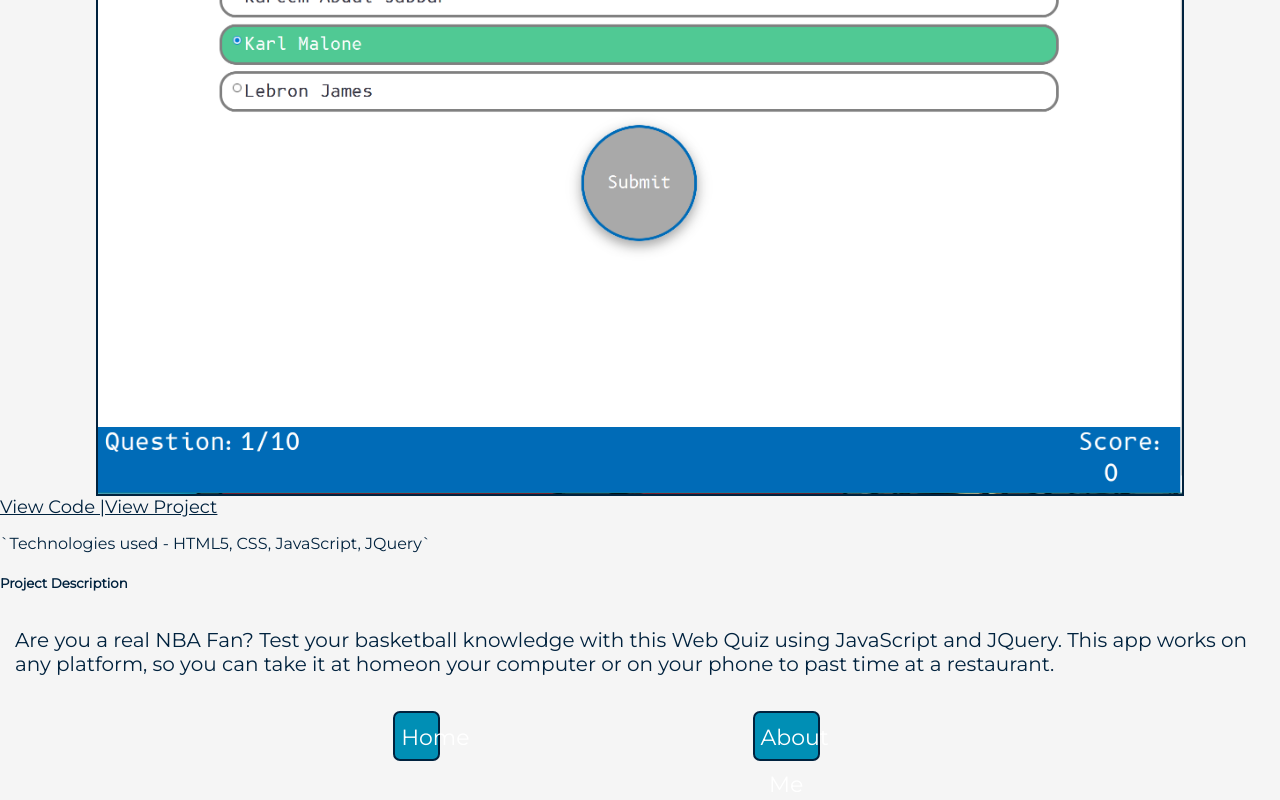
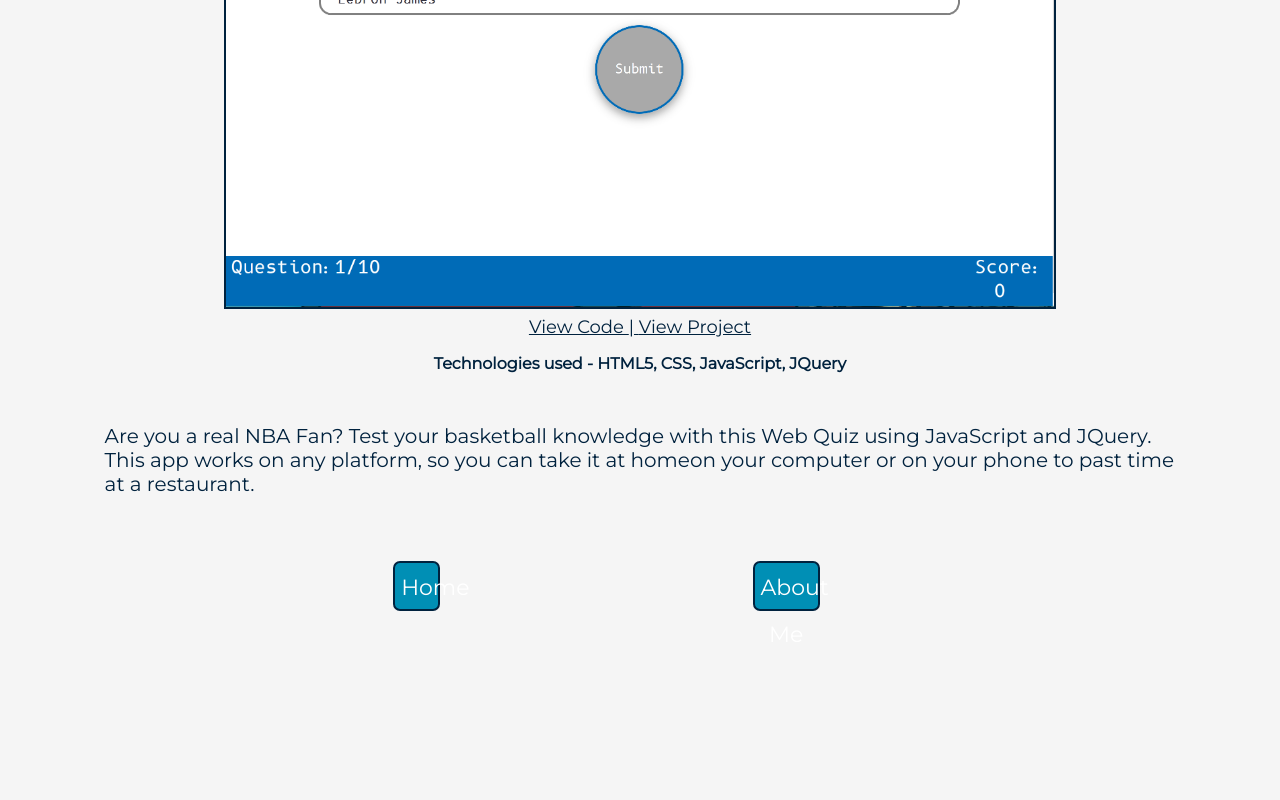
Before and after one commit to ThatCoolBlackNerd/My_Portfolio, a React (Create React App) app: page /Projects in a window 1280 px wide. Shown: the part 684-1484 px from the top of the page. After the commit the page ends 1375 px from the top, so only its background shows below. Built offline with nearby package versions, Linux system fonts and the light colour scheme.

Commit message:
all done except buttons

```diff
--- a/src/Projects/Projects.css
+++ b/src/Projects/Projects.css
@@ -1,3 +1,11 @@
+.container {
+    display: flex;
+    flex-direction: column;
+    justify-content: center;
+    align-items: center;
+    margin-bottom: 30px;
+}
+
 .projectTitle {
     font-size: 35px;
     margin-top: -30px;
@@ -15,9 +23,14 @@
 
 }
 
+.description {
+    margin-left: 7%;
+    margin-right: 7%;
+}
+
 .Img {
-    height: 90%;
-    width: 85%;
+    height: 70%;
+    width: 65%;
     text-align: center;
     margin-left: auto;
     margin-right: auto;
@@ -29,6 +42,14 @@
     margin-top:-5px;
 }
 
+.skills {
+    font-weight: bold;
+}
+
+.links {
+    margin-top: 7px;
+}
+
 .description {
     padding: 15px;
 }
--- a/src/Projects/Projects.js
+++ b/src/Projects/Projects.js
@@ -5,7 +5,7 @@ import './Projects.css';
 class Projects extends Component {
     render() {
         return (
-            <div>
+            <div className='container'>
                 <h3 className='projectTitle'>{this.props.title}</h3>
                     <div className='projectScreenshot'>
                         <img
@@ -14,18 +14,19 @@ class Projects extends Component {
                         className='Img'
                         />
                     </div>
+                    <div className='links'>
                     <span className='link'>
                         <a href={this.props.code} target="_blank" rel="noopener noreferrer">
-                            View Code |
+                            View Code {' '} |
                         </a>
                         <a href={this.props.page} target="_blank" rel="noopener noreferrer">
-                            View Project
+                        {' '} View Project
                         </a>
                     </span>
+                    </div>
                     <p className="skills">
-                        `Technologies used - {this.props.skills}`
+                        Technologies used - {this.props.skills}
                     </p>
-                    <h5>Project Description</h5>
                     <p className="description">
                         {this.props.description}
                     </p>
```
